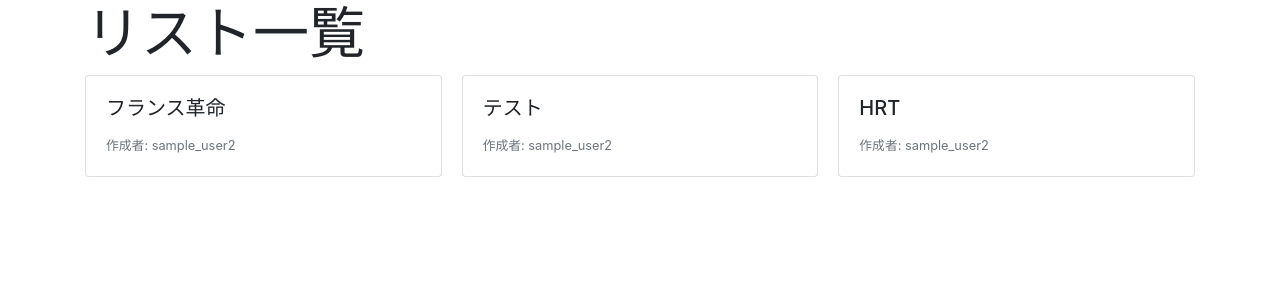
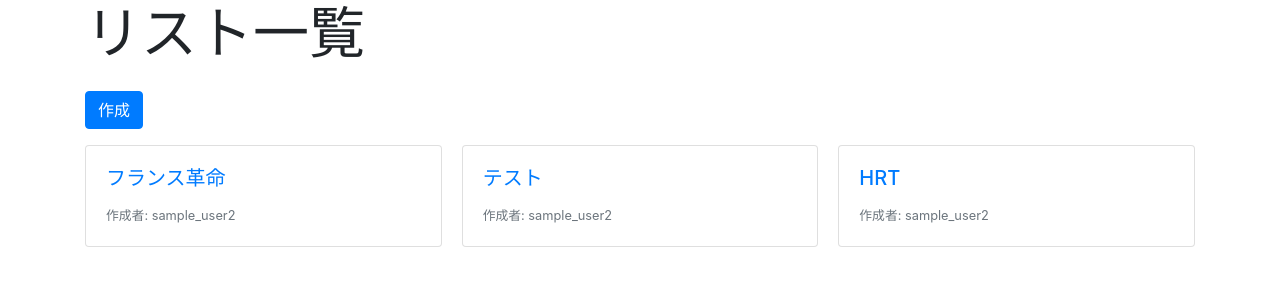
Before and after one commit to saki-0000/kanban, a Django app: page /kanban/lists/ in a window 1280 px wide. Shown: the part 56-356 px from the top of the page. Run offline with Django 3.2, Linux system fonts and the light colour scheme; a user stored in the database is signed in; data comes from the database, SQL or seed files in the repository; some libraries are stand-ins or nearby versions.

Commit message:
画面上での各機能の紐付け

```diff
--- a/kanban/templates/kanban/base.html
+++ b/kanban/templates/kanban/base.html
@@ -27,7 +27,7 @@
                 {{ request.user.username }} </a>
             </li>
             <li class="navbar-item">
-              <a class="navbar-link" href="{% url 'lists_list' %}">リスト一覧</a>
+              <a class="navbar-link" href="{% url 'kanban:lists_list' %}">リスト一覧</a>
             </li>
             <li class="navbar-item">
               <a class="navbar-link" href="{% url 'logout' %}">ログアウト</a>
--- a/kanban/templates/kanban/lists/detail.html
+++ b/kanban/templates/kanban/lists/detail.html
@@ -9,6 +9,6 @@
     <dt class="col-sm-3">ユーザー名</dt>
     <dd class="col-sm-9">{{ list.user.username }}</dd>
   </dl>
-  </div>
+  <a href="{% url 'kanban:lists_Update' list.pk %}"class="btn btn-primary">編集</a>
 </div>
 {% endblock %}
--- a/kanban/templates/kanban/lists/list.html
+++ b/kanban/templates/kanban/lists/list.html
@@ -3,16 +3,17 @@
 {% block content %}
 <div class="container">
   <h1 class="display-4">リスト一覧</h1>
+  <a href="{% url 'kanban:lists_create' %}"class="btn btn-primary my-3">作成</a>
   <div class="card-columns">
   {% for list in list_list %}
-  <div class="card">
-      <div class="card-body">
-        <h5 class="card-title">{{ list.title }}</h5>
-        <footer>
-          <small class="text-muted">作成者: {{ list.user.username }}</small>
-        </footer>
-      </div>
+  <a href="{% url 'kanban:lists_Detail' list.pk %}" class="card">
+    <div class="card-body">
+      <h5 class="card-title">{{ list.title }}</h5>
+      <footer>
+        <small class="text-muted">作成者: {{ list.user.username }}</small>
+      </footer>
     </div>
+  </a>
   {% endfor %}
   </div>
 </div>
```
